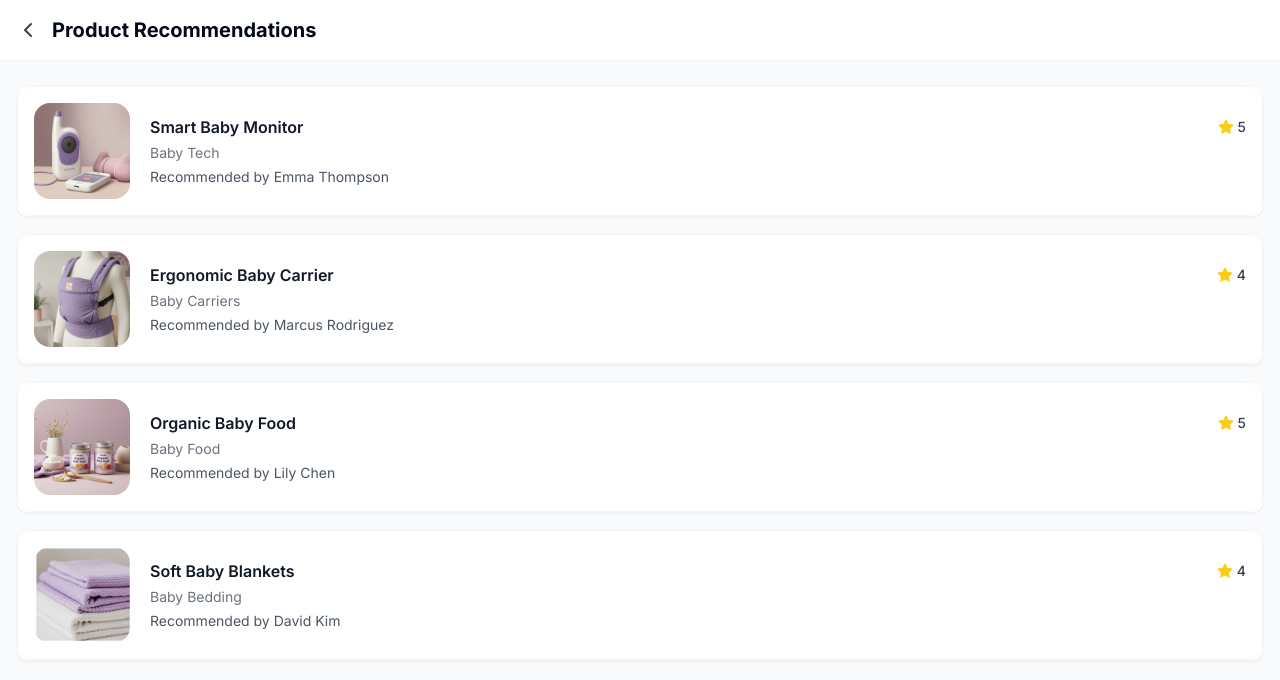
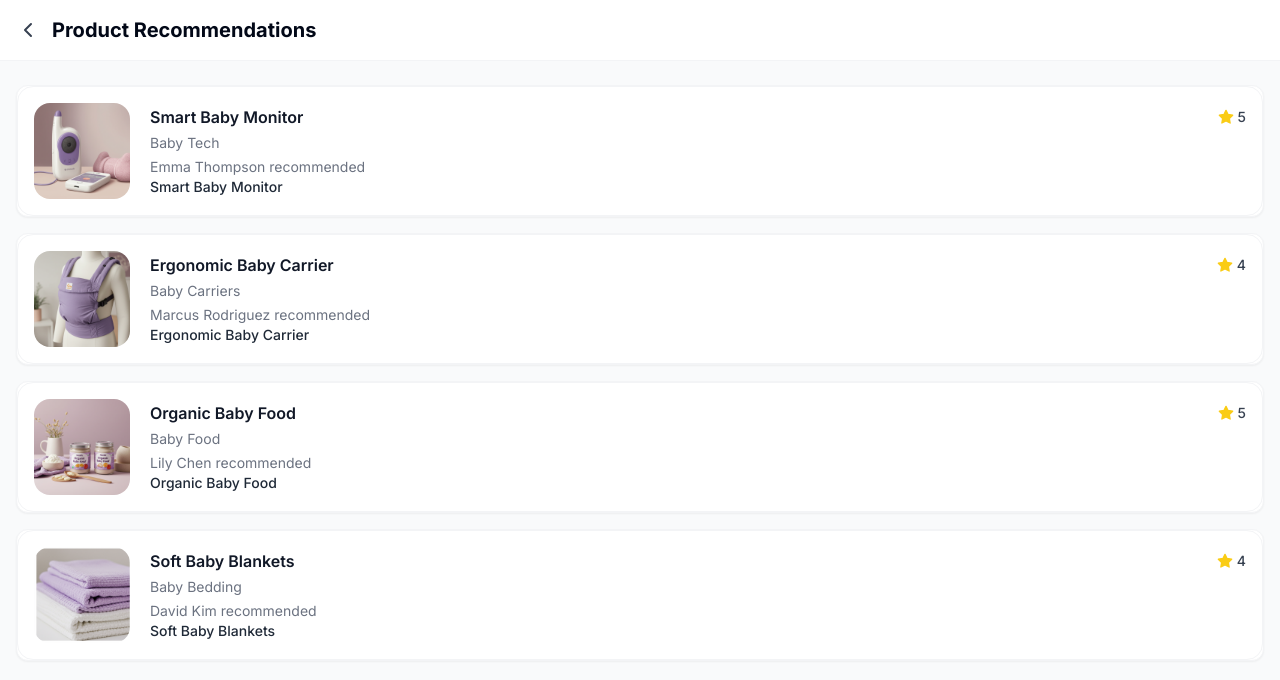
Before and after one commit to jgiancristofaro/parent-pal-picks, a React (Vite) app: page /newly-recommended-products in a window 1280 px wide. Shown: the top 680 px of the page. Built offline with nearby package versions, Linux system fonts and the light colour scheme; no server answers.

Commit message:
Refactor: Improve activity feed item UI
- Fix vertical alignment of profile pictures.
- Simplify activity text for better readability.

```diff
--- a/src/components/RecommendedProductFeedItem.tsx
+++ b/src/components/RecommendedProductFeedItem.tsx
@@ -27,7 +27,6 @@ export const RecommendedProductFeedItem = ({
   recommendationTimestamp
 }: RecommendedProductFeedItemProps) => {
   return (
-    <Link to={`/product/${productId}`} className="block group">
     <div className="flex items-center space-x-5 p-4 rounded-lg border border-gray-100 hover:border-purple-200 hover:bg-purple-50 transition-all">
       {/* Product Image */}
       <div className="flex-shrink-0">
@@ -66,11 +65,13 @@ export const RecommendedProductFeedItem = ({
             {productCategory}
           </p>
         )}
-          <p className="text-sm text-gray-600">
-            Recommended by {recommenderFullName}
+        <p className="text-sm text-gray-500">
+          {recommenderFullName} recommended
         </p>
+        <Link to={`/product/${productId}`} className="text-sm font-medium text-gray-800 hover:underline">
+          {productName}
+        </Link>
       </div>
     </div>
-    </Link>
   );
 };
--- a/src/components/RecommendedSitterFeedItem.tsx
+++ b/src/components/RecommendedSitterFeedItem.tsx
@@ -25,7 +25,6 @@ export const RecommendedSitterFeedItem = ({
   recommendationTimestamp
 }: RecommendedSitterFeedItemProps) => {
   return (
-    <Link to={`/sitter/${sitterId}`} className="block group">
     <div className="flex items-center space-x-5 p-4 rounded-lg border border-gray-100 hover:border-purple-200 hover:bg-purple-50 transition-all">
       {/* Sitter Profile Image */}
       <div className="flex-shrink-0">
@@ -56,11 +55,13 @@ export const RecommendedSitterFeedItem = ({
             </div>
           )}
         </div>
-          <p className="text-sm text-gray-600 mt-1">
-            Recommended by {recommenderFullName}
+        <p className="text-sm text-gray-500 mt-1">
+          {recommenderFullName} recommended
         </p>
+        <Link to={`/sitter/${sitterId}`} className="text-sm font-medium text-gray-800 hover:underline">
+          {sitterName}
+        </Link>
       </div>
     </div>
-    </Link>
   );
 };
```
Lines whose indentation alone changed are shown as unchanged.
